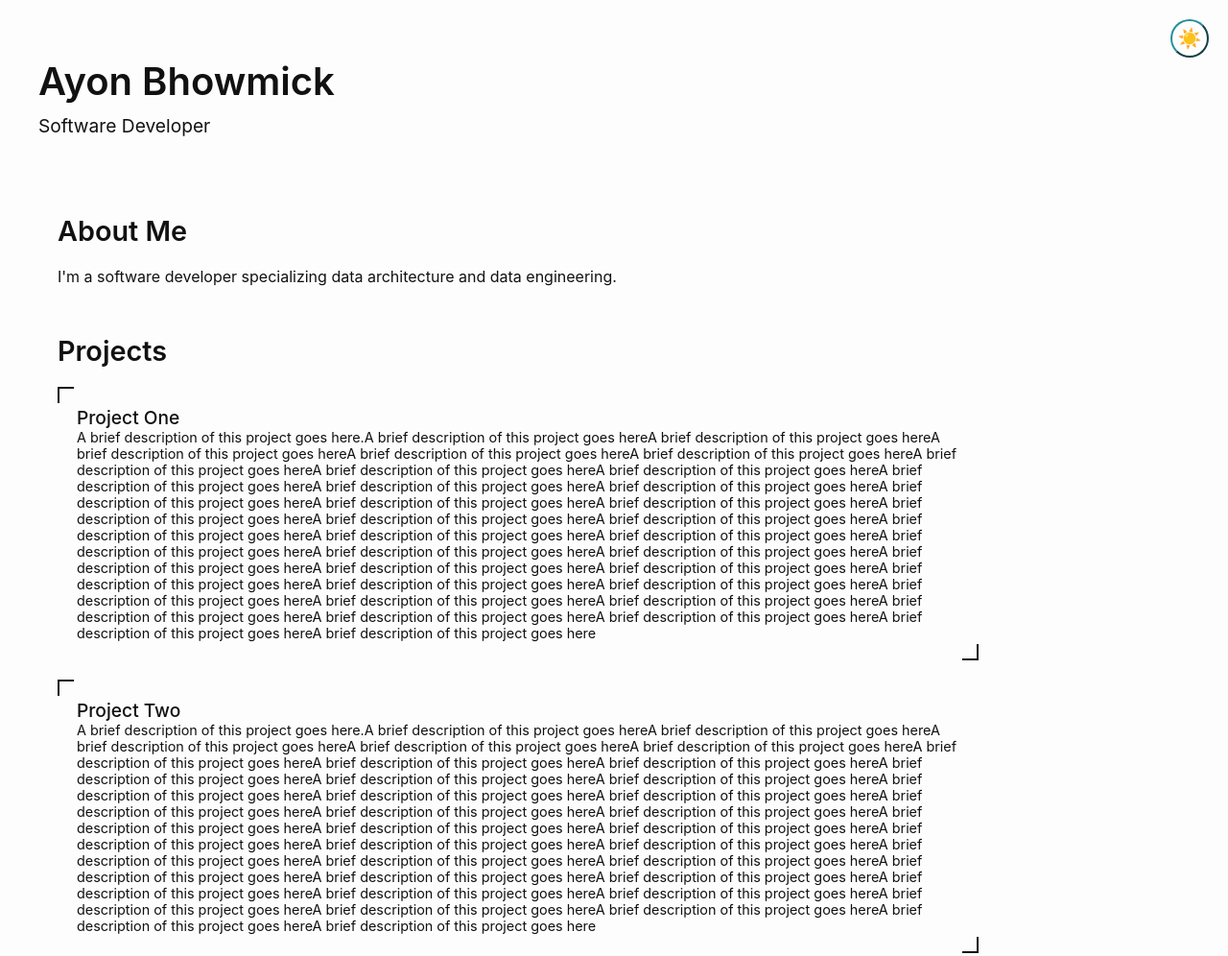
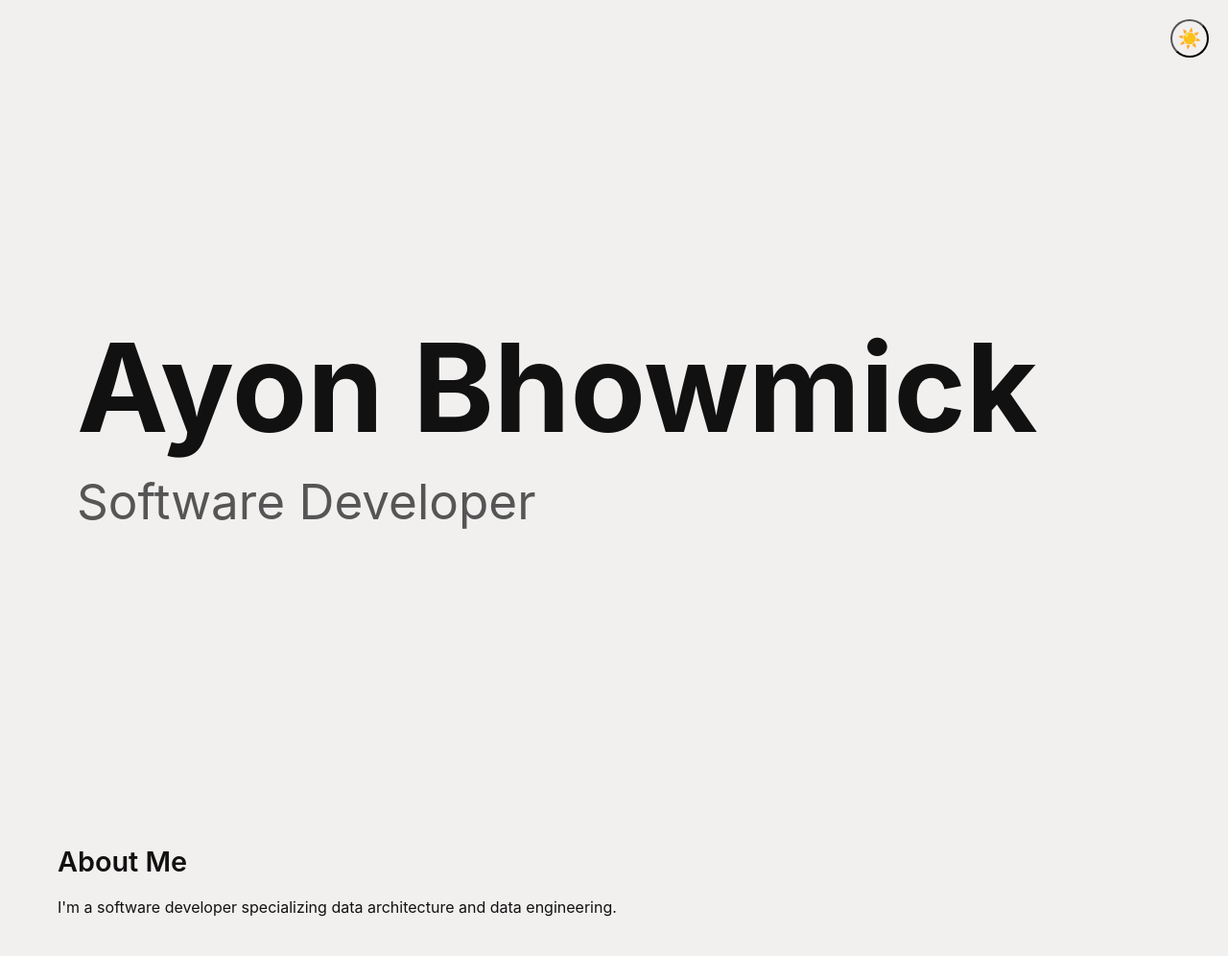
Before and after one commit to Ayon-Bhowmick/Ayon-Bhowmick.github.io, a plain HTML site: page index.html in a window 1280 px wide. Shown: the top 996 px of the page at 96% size. Drawn offline with Linux system fonts and the light colour scheme.

Commit message:
some more

```diff
--- a/index.html
+++ b/index.html
@@ -17,7 +17,7 @@
     <main class="main-content">
         <section id="about">
             <h2>About Me</h2>
-            <p>I'm a software developer specializing data architecture and data engineering.</p>
+            <p>I'm a software developer specializing data architecture and data engineering. </p>
         </section>
 
         <section id="projects">
@@ -66,6 +66,16 @@
             </div>
         </section>
 
+        <section id="skills">
+            <h2>Skills</h2>
+            <p>I'm a software developer specializing data architecture and data engineering.</p>
+        </section>
+
+        <section id="xp">
+            <h2>Experience</h2>
+            <p>I'm a software developer specializing data architecture and data engineering.</p>
+        </section>
+
         <section id="contact">
             <h2>Contact</h2>
             <p>Email: johndoe@example.com</p>
@@ -73,7 +83,7 @@
     </main>
 
     <footer class="footer">
-        <p>&copy; 2024 John Doe</p>
+        <p>Ayon Bhowmick</p>
     </footer>
 
     <script src="script.js"></script>
--- a/script.js
+++ b/script.js
@@ -1,13 +1,3 @@
-// Smooth scroll for navigation links
-document.querySelectorAll('nav a').forEach(link => {
-    link.addEventListener('click', (e) => {
-        e.preventDefault();
-        const targetId = e.target.getAttribute('href').slice(1);
-        document.getElementById(targetId).scrollIntoView({ behavior: 'smooth' });
-    });
-});
-
-// Dark mode toggle
 const themeToggle = document.getElementById('themeToggle');
 themeToggle.addEventListener('click', () => {
     document.body.classList.toggle('dark-mode');
--- a/style.css
+++ b/style.css
@@ -5,15 +5,15 @@
 }
 
 :root {
-    --bg-color: #fdfdfd;
+    --bg-color: #F2F0EF;
     --text-color: #111;
-    --accent-color: #249099;
+    --accent-color: #555;
 }
 
 body.dark-mode {
     --bg-color: #121212;
     --text-color: #f5f5f5;
-    --accent-color: #249099;
+    --accent-color: #945197;
 }
 
 body {
@@ -59,21 +59,29 @@ body.dark-mode #themeToggle::before {
 
 /* Header styling */
 .header {
+    display: flex;
+    flex-direction: column;
+    justify-content: center;
+    align-items: flex-start;
+    height: 100vh;
+    padding: 40px;
+    grid-column: 1 / -1;
     text-align: left;
-    max-width: 800px;
-    padding: 20px 0;
 }
 
-header h1 {
-    font-size: 2.5em;
-    font-weight: 600;
+.header h1 {
+    font-size: 10vw;
+    /* Scale font size with viewport width */
+    font-weight: 700;
+    line-height: 1.2;
     color: var(--text-color);
 }
 
-header p {
-    font-size: 1.2em;
-    color: var(--text-color);
-    margin: 10px 0 20px;
+.header p {
+    font-size: 4vw;
+    /* Scale subheader with viewport width */
+    color: var(--accent-color);
+    margin-top: 10px;
 }
 
 /* Main content */
@@ -126,8 +134,8 @@ p {
     width: 15px;
     /* Smaller corner size */
     height: 15px;
-    border-top: 2px solid var(--text-color);
-    border-left: 2px solid var(--text-color);
+    border-top: 2px solid var(--accent-color);
+    border-left: 2px solid var(--accent-color);
     border-radius: 0;
     /* Remove rounding */
 }
@@ -140,8 +148,8 @@ p {
     width: 15px;
     /* Smaller corner size */
     height: 15px;
-    border-bottom: 2px solid var(--text-color);
-    border-right: 2px solid var(--text-color);
+    border-bottom: 2px solid var(--accent-color);
+    border-right: 2px solid var(--accent-color);
 }
 
 .project h3 {
```
Also changed, not shown: README.md.
